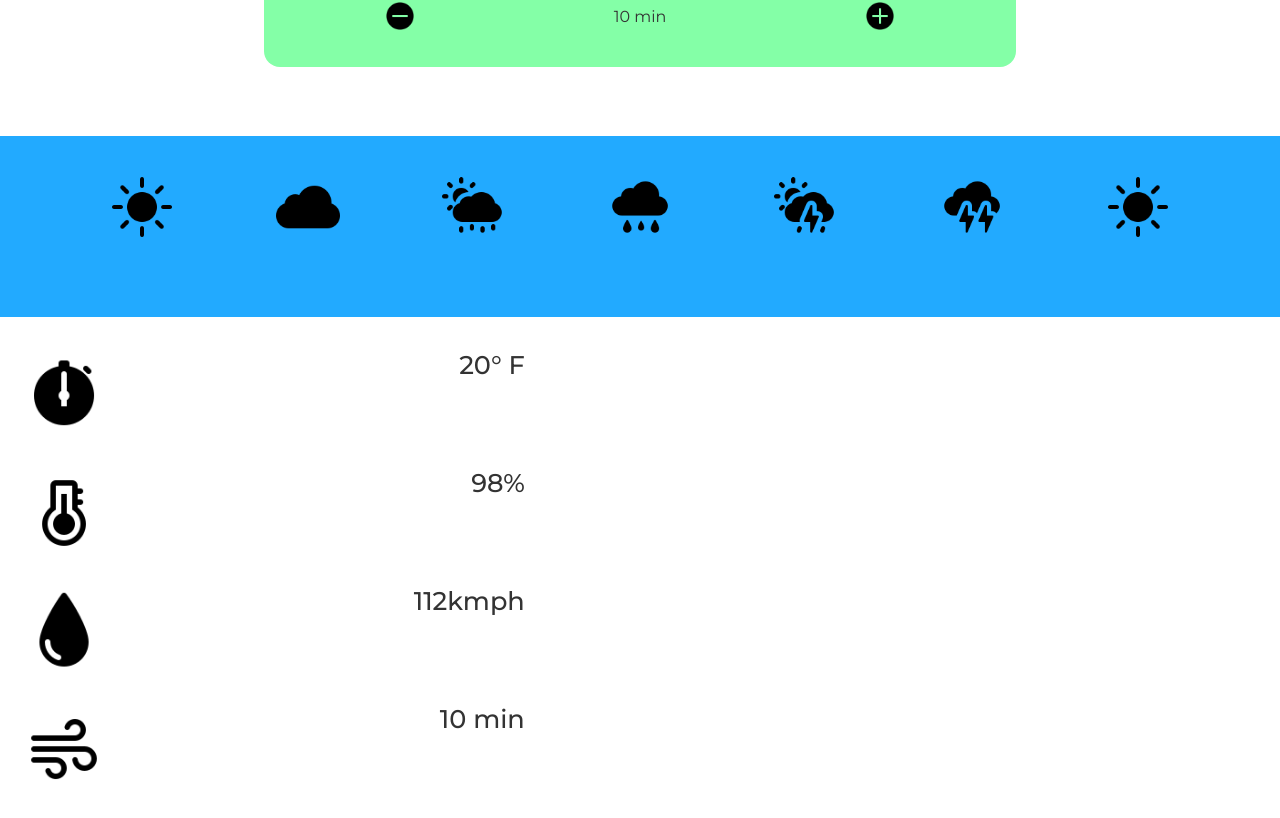
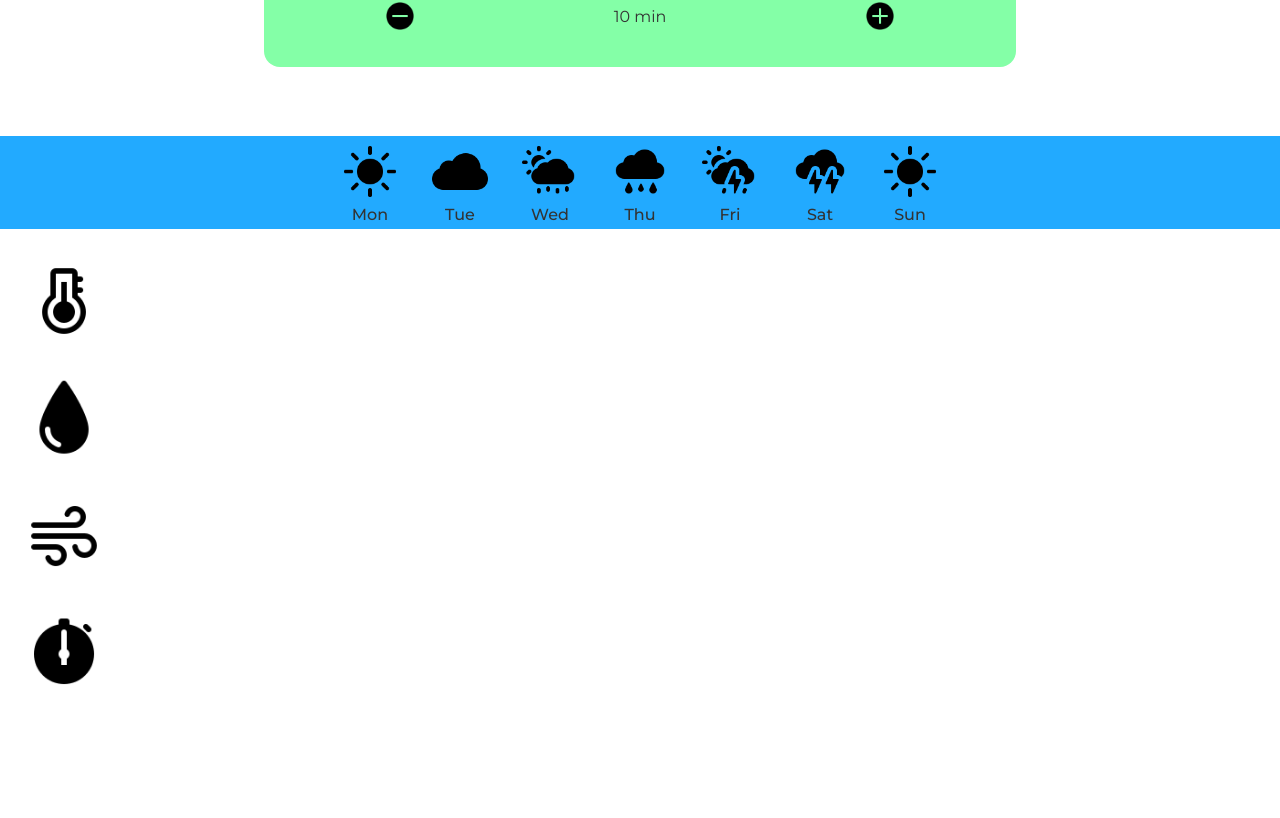
Before and after one commit to SoumyavardhanMaheshwari/AHIS, a React (Vite) app: page / in a window 1280 px wide. Shown: the part 817-1635 px from the top of the page. After the commit the page ends 1543 px from the top, so only its background shows below. Built offline with nearby package versions, Linux system fonts and the light colour scheme.

Commit message:
Improve Weather Strip Modularity

```diff
--- a/src/App.tsx
+++ b/src/App.tsx
@@ -10,7 +10,10 @@ function App() {
       <Navigation></Navigation>
       <Greeting name="XYZ"></Greeting>
       <ControlPanel panelName="Smart Home 1" timer="10 min"></ControlPanel>
-      <WeatherStrip weather={[0, 1, 2, 3, 4, 5, 0]}></WeatherStrip>
+      <WeatherStrip
+        weather={[0, 1, 2, 3, 4, 5, 0]}
+        initialDay={0}
+      ></WeatherStrip>
       <Dashboard></Dashboard>
     </h1>
   );
--- a/src/components/Dashboard.tsx
+++ b/src/components/Dashboard.tsx
@@ -4,24 +4,24 @@ import temp from "./assets/temp.png";
 import drop from "./assets/drop.png";
 import wind from "./assets/wind.png";
 
-function Dashboard() {
+function Dashboard(props: any) {
   return (
     <div className="dashboard">
       <div>
-        <img src={stopwatch} alt="" />
-        <p>20° F</p>
-      </div>
-      <div>
         <img src={temp} alt="" />
-        <p>98%</p>
+        <p>{props.temp}</p>
       </div>
       <div>
         <img src={drop} alt="" />
-        <p>112kmph</p>
+        <p>{props.humidity}</p>
       </div>
       <div>
         <img src={wind} alt="" />
-        <p>10 min</p>
+        <p>{props.wind}</p>
+      </div>
+      <div>
+        <img src={stopwatch} alt="" />
+        <p>{props.time}</p>
       </div>
     </div>
   );
--- /dev/null
+++ b/src/components/DayWeather.tsx
@@ -0,0 +1,20 @@
+import "./weather.css";
+import sunny from "./assets/sunny.png";
+import rain from "./assets/rain.png";
+import heavyRain from "./assets/heavyRain.png";
+import thunderstorm from "./assets/thunderstorm.png";
+import lightningCloud from "./assets/lightningCloud.png";
+import cloud from "./assets/cloud.png";
+var weatherimgs = [sunny, cloud, rain, heavyRain, lightningCloud, thunderstorm];
+var days = ["Mon", "Tue", "Wed", "Thu", "Fri", "Sat", "Sun"];
+
+function DayWeather(props: any) {
+  return (
+    <div>
+      <img src={weatherimgs[props.image]} alt="" />
+      <p>{days[props.day]}</p>
+    </div>
+  );
+}
+
+export default DayWeather;
--- a/src/components/WeatherStrip.tsx
+++ b/src/components/WeatherStrip.tsx
@@ -1,22 +1,39 @@
 import "./weather.css";
-import sunny from "./assets/sunny.png";
-import rain from "./assets/rain.png";
-import heavyRain from "./assets/heavyRain.png";
-import thunderstorm from "./assets/thunderstorm.png";
-import lightningCloud from "./assets/lightningCloud.png";
-import cloud from "./assets/cloud.png";
-
-var weatherimgs = [sunny, cloud, rain, heavyRain, lightningCloud, thunderstorm];
+import DayWeather from "./DayWeather";
 function WeatherStrip(props: any) {
   return (
     <div className="strip">
-      <img src={weatherimgs[props.weather[0]]} alt="" />
-      <img src={weatherimgs[props.weather[1]]} alt="" />
-      <img src={weatherimgs[props.weather[2]]} alt="" />
-      <img src={weatherimgs[props.weather[3]]} alt="" />
-      <img src={weatherimgs[props.weather[4]]} alt="" />
-      <img src={weatherimgs[props.weather[5]]} alt="" />
-      <img src={weatherimgs[props.weather[6]]} alt="" />
+      <DayWeather
+        image={props.weather[0]}
+        day={props.initialDay % 7}
+      ></DayWeather>
+      <DayWeather
+        image={props.weather[1]}
+        day={(props.initialDay + 1) % 7}
+      ></DayWeather>
+      <DayWeather
+        image={props.weather[2]}
+        day={(props.initialDay + 2) % 7}
+      ></DayWeather>
+      <DayWeather
+        image={props.weather[3]}
+        day={(props.initialDay + 3) % 7}
+      ></DayWeather>
+
+      <DayWeather
+        image={props.weather[4]}
+        day={props.initialDay + 4}
+      ></DayWeather>
+
+      <DayWeather
+        image={props.weather[5]}
+        day={(props.initialDay + 5) % 7}
+      ></DayWeather>
+
+      <DayWeather
+        image={props.weather[6]}
+        day={(props.initialDay + 6) % 7}
+      ></DayWeather>
     </div>
   );
 }
--- a/src/components/weather.css
+++ b/src/components/weather.css
@@ -16,6 +16,19 @@
 
 .strip img{
     display:inline;
-    width:13%;
+    width:70%;
     padding:3% 4% 6% 4%;
 }
+
+.strip div{
+    display: flex;
+    justify-content: center;
+    flex-direction: column;
+    align-items: center;
+    padding: 0.5vh 0;
+}
+
+.strip div p{
+    font-size:medium;
+    font-weight:500;
+}
```
